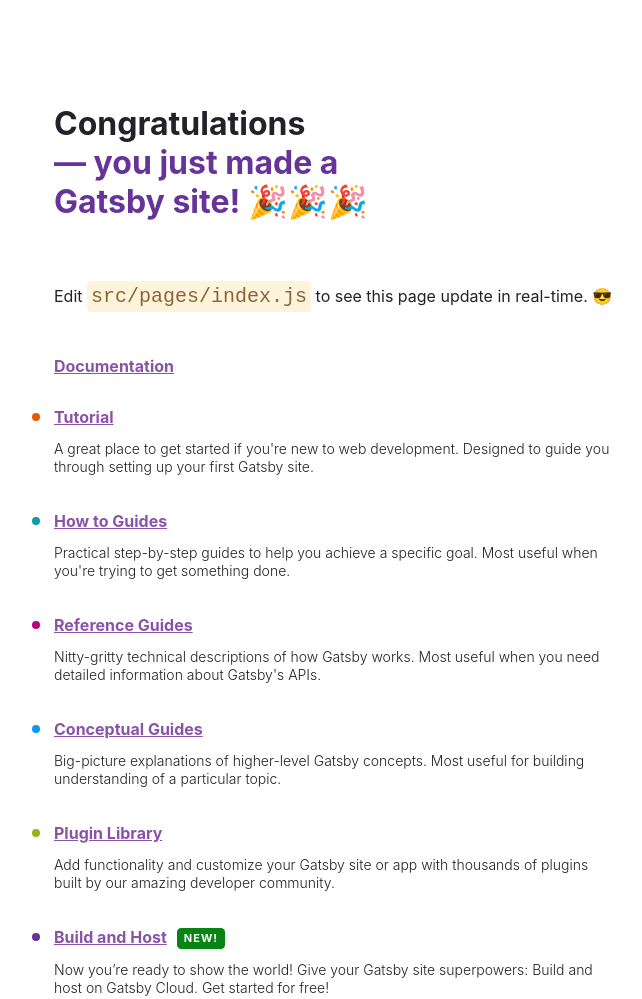
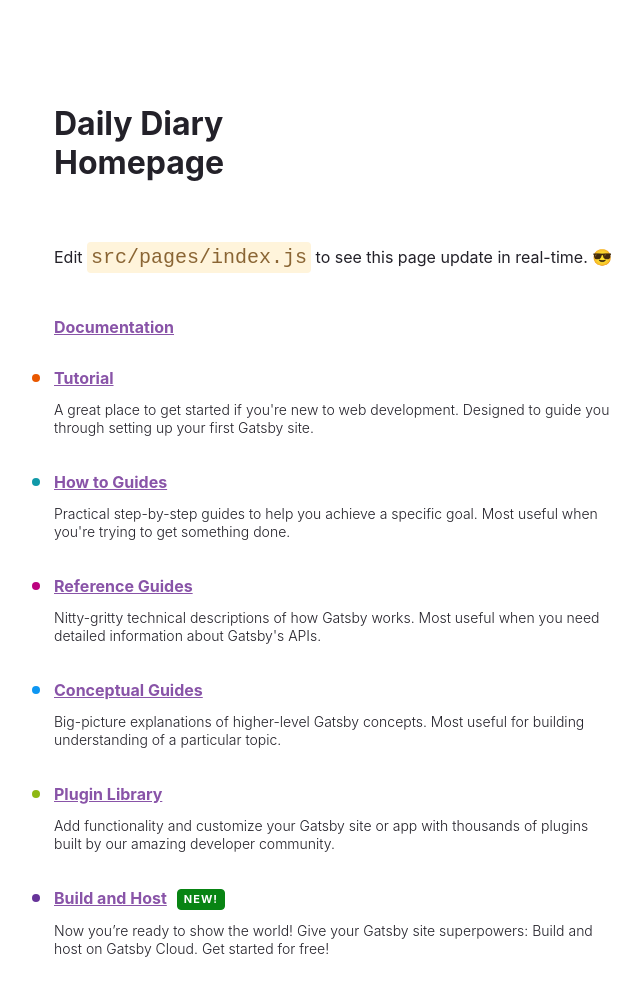
Before and after one commit to sochi2122/daily-diary, a Gatsby site: page / in a window 1280 px wide. Shown: the top 999 px of the page, without its empty margins (50-692 px from the left). Built offline with nearby package versions, Linux system fonts and the light colour scheme; Gatsby itself is replaced by a stand-in of ours.

Commit message:
new pages

```diff
--- a/gatsby-config.js
+++ b/gatsby-config.js
@@ -1,8 +1,27 @@
 
 module.exports = {
   siteMetadata: {
-    title: ``,
-    siteUrl: `https://www.yourdomain.tld`
+    title: `Daily Diary`,
+    siteUrl: `https://dailydiarymaster.gatsbyjs.io/'`,
+    menuLinks:[
+      {
+        name:'home',
+        link:'/'
+      },
+      {
+        name:'work',
+        link:'/work'
+      },
+      {
+        name:'freebies',
+        link:'/freebies'
+      },
+
+      {
+        name:'mining',
+        link:'/mining'
+     },
+                 ]
   },
   plugins: [{
     resolve: 'gatsby-source-contentful',
--- a/src/pages/index.js
+++ b/src/pages/index.js
@@ -131,12 +131,14 @@
     <main style={pageStyles}>
       <title>Home Page</title>
       <h1 style={headingStyles}>
-        Congratulations
+
+          Daily Diary Homepage
+
+
         <br />
-        <span style={headingAccentStyles}>— you just made a Gatsby site! </span>
-        <span role="img" aria-label="Party popper emojis">
-          🎉🎉🎉
-        </span>
+        <span style={headingAccentStyles}> </span>
+
+
       </h1>
       <p style={paragraphStyles}>
         Edit <code style={codeStyles}>src/pages/index.js</code> to see this page
```
Also changed, not shown: src/pages/freebies.js (added), src/pages/mining.js (added), src/pages/work.js (added).
